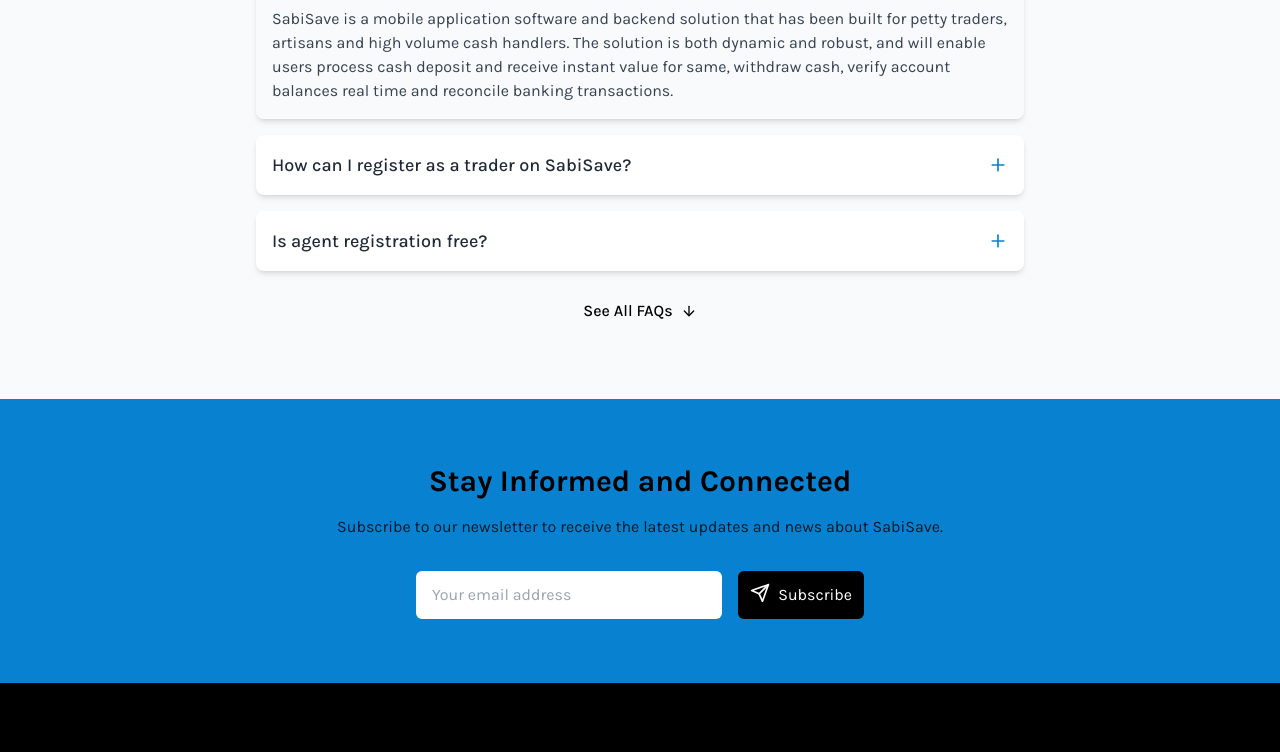
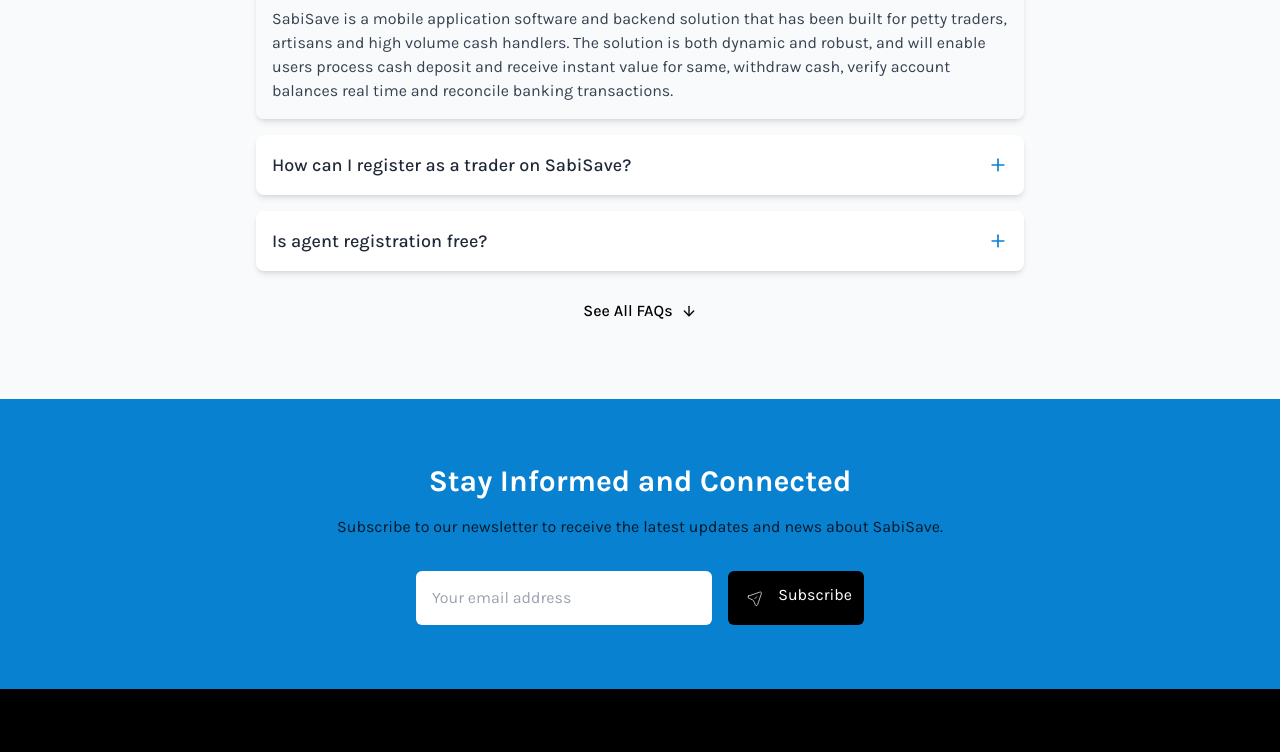
Before and after one commit to Agbeleshe/sabi-save, a React (Vite) app: page /contact in a window 1280 px wide. Shown: the part 2000-2752 px from the top of the page. Built offline with nearby package versions, Linux system fonts and the light colour scheme; a web font is replaced by a local one.

Commit message:
first touching fro the about page, changed images and made the cholo scheme matched

```diff
--- a/src/components/HowItWorks.tsx
+++ b/src/components/HowItWorks.tsx
@@ -77,7 +77,7 @@ export default function HowItWorks() {
         <div className="text-center">
           <a href="#download">
             {" "}
-            <button className="flex gap-2 mx-auto bg-primary text-black hover:text-primary hover:bg-black font-bold py-3 px-8 rounded-lg transition-all duration-300">
+            <button className=" flex gap-2 mx-auto bg-primary text-white hover:text-primary hover:bg-black font-bold py-3 px-8 rounded-lg transition-all duration-300">
               <ThumbsUp /> Get started
             </button>
           </a>
--- a/src/components/Navbar.tsx
+++ b/src/components/Navbar.tsx
@@ -46,7 +46,7 @@ function Navbar({ isScrolled }: NavbarProps) {
             <img
               className={`h-[55px] w-[60px] md:h-[60px] ml-[-5px] md:w-[60px] ${
                 !isScrolled && pathname !== "/" && !isMenuOpen
-                  ? "bg-primary/50"
+                  ? "bg-primary/0"
                   : ""
               } rounded-md`}
               src={sabiLogo}
--- a/src/components/Newsletter.tsx
+++ b/src/components/Newsletter.tsx
@@ -1,6 +1,8 @@
 import React, { useState } from "react";
 import MotionAnimation from "../motion/MotionAnimation";
 import { Send } from "lucide-react";
+import Lottie from "lottie-react";
+import sendAnimation from "../assets/lottie/send.json";
 
 function Newsletter() {
   const [email, setEmail] = useState("");
@@ -29,7 +31,7 @@ function Newsletter() {
       <div className="container mx-auto px-4 sm:px-6 lg:px-8">
         <div className="max-w-3xl mx-auto text-center">
           <MotionAnimation motion="slide-down">
-            <h2 className="text-3xl font-bold mb-4 text-dark">
+            <h2 className="text-3xl font-bold mb-4 text-white">
               Stay Informed and Connected
             </h2>
           </MotionAnimation>
@@ -64,7 +66,12 @@ function Newsletter() {
               <button className=" bg-black p-3 rounded-md hover:text-primary text-light border-dark">
                 <span className="flex gap-2 mx-auto justify-center">
                   {" "}
-                  <Send size={20} />{" "}
+                  <Lottie
+                    animationData={sendAnimation}
+                    loop={true}
+                    autoplay
+                    style={{ width: "30px", height: "100%" }}
+                  />
                   {isSubmitting ? "Subscribing..." : "Subscribe"}
                 </span>
               </button>
--- a/src/pages/About.tsx
+++ b/src/pages/About.tsx
@@ -3,9 +3,17 @@ import Section from "../components/Section";
 import Newsletter from "../components/Newsletter";
 import DownloadCTA from "../components/DownloadCTA";
 import PageBanner from "../components/PageBanner";
-import img from "../assets/manOnPhone.png";
-import { ArrowRight, Shield, Globe, Zap, Phone, Download } from "lucide-react";
-import bannerImg from "../assets/market.png";
+import img from "../assets/sabi/provisionWomanOne.jpg";
+import {
+  ArrowRight,
+  Shield,
+  Globe,
+  Zap,
+  Phone,
+  Download,
+  Info,
+} from "lucide-react";
+import bannerImg from "../assets/sabi/newAiKekeMan.jpg";
 import sabiMockHand from "../assets/sabiMockHand.png";
 import MotionAnimation from "../motion/MotionAnimation";
 import HowItWorks from "../components/HowItWorks";
@@ -98,8 +106,11 @@ function About() {
         <div className="grid grid-cols-1 lg:grid-cols-2 gap-12 items-center mb-16">
           <div>
             <MotionAnimation>
-              <h2 className="text-3xl font-bold mb-4 text-gray-800 relative inline-block">
-                What We Do❓
+              <h2 className="text-3xl font-bold mb-4 text-gray-800 relative flex">
+                What We Do
+                <span className="ml-3 text-blueTwo">
+                  <Info size={30} />
+                </span>
                 <MotionAnimation delay={0.5}>
                   <span className="absolute -bottom-2 left-0 w-[40%] h-1 bg-primary"></span>
                 </MotionAnimation>
@@ -108,14 +119,14 @@ function About() {
             <MotionAnimation delay={0.3}>
               <p className="mb-6 text-lg md:text-4xl text-gray-700 leading-relaxed">
                 We provide secure, accessible and user-friendly financial
-                solutions that meet the unique needs of traders and artisans, while fostering
-                economic growth and financial stability.
+                solutions that meet the unique needs of traders and artisans,
+                while fostering economic growth and financial stability.
               </p>
             </MotionAnimation>
             <MotionAnimation delay={0.5}>
               <a
                 href="#services"
-                className="inline-flex items-center bg-primary text-black px-6 py-3 rounded-lg font-medium hover:text-primary hover:bg-black transition-colors duration-300"
+                className="inline-flex items-center bg-primary text-white px-6 py-3 rounded-lg font-medium hover:text-primary hover:bg-black transition-colors duration-300"
               >
                 Our Services <ArrowRight size={16} className="ml-2" />
               </a>
@@ -187,13 +198,14 @@ function About() {
           <div className="bg-gradient-to-r from-red/20 border border-gray-100 to-[#B9B4F166]/20 p-8 rounded-xl text-white shadow-lg flex flex-col md:flex-row lg:flex-row gap-8">
             <div className="flex-1">
               <MotionAnimation delay={0.3}>
-                <h3 className="text-2xl font-bold mb-4 text-black">
+                <h3 className="text-2xl font-bold mb-4 text-primary">
                   Income Bracket
                 </h3>
               </MotionAnimation>
               <MotionAnimation delay={0.5}>
                 <p className="text-lg text-red ">
-                  Our solution primarily serves traders and artisans with a daily income of:
+                  Our solution primarily serves traders and artisans with a
+                  daily income of:
                 </p>
               </MotionAnimation>
               <MotionAnimation delay={0.7}>
@@ -216,12 +228,14 @@ function About() {
       <Section className="py-16 bg-primary text-black">
         <div className="text-center max-w-3xl mx-auto">
           <MotionAnimation motion="slide-down">
-            <h2 className="text-3xl font-bold mb-6">Ready to Get Started?</h2>
+            <h2 className="text-3xl font-bold mb-6 text-white">
+              Ready to Get Started?
+            </h2>
           </MotionAnimation>
           <MotionAnimation delay={0.3} motion="slide-up">
             <p className="text-lg mb-8">
-              Join thousands of traders and artisans who are already benefiting from our
-              innovative financial solutions.
+              Join thousands of traders and artisans who are already benefiting
+              from our innovative financial solutions.
             </p>
           </MotionAnimation>
           <MotionAnimation delay={0.5} motion="slide-up">
@@ -254,8 +268,9 @@ function About() {
             <p className="text-lg mb-8">
               At SabiSave, we are committed to providing financial solutions
               that are secure, accessible, and tailored to meet the unique needs
-              of traders and artisans. Our team works tirelessly to ensure that our platform
-              remains at the forefront of financial technology innovation.
+              of traders and artisans. Our team works tirelessly to ensure that
+              our platform remains at the forefront of financial technology
+              innovation.
             </p>
           </MotionAnimation>
           <div className="grid grid-cols-1 sm:grid-cols-3 gap-6">
```
Also changed, not shown: src/assets/sabi/newAiKekeMan.jpg (added).
